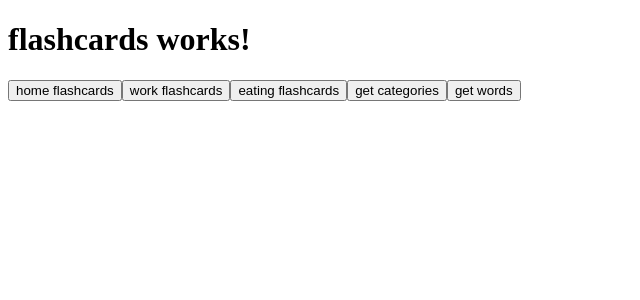
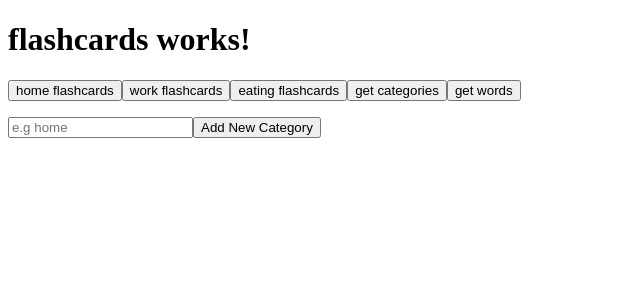
Before and after one commit to Zdamian/flashcards-app, an Angular app: page / in a window 1280 px wide. Shown: the top 300 px of the page, without its empty margins (0-640 px from the left). Built offline with nearby package versions, Linux system fonts and the light colour scheme.

Commit message:
post category

```diff
--- a/src/app/flashcard/flashcard.module.ts
+++ b/src/app/flashcard/flashcard.module.ts
@@ -1,6 +1,7 @@
 import { NgModule } from '@angular/core';
 import { CommonModule } from '@angular/common';
 import { HttpModule } from '@angular/http';
+import { FormsModule } from '@angular/forms';
 
 import { FlashcardsComponent } from './flashcards/flashcards.component';
 import { FlashcardService } from './shared/flashcard.service';
@@ -8,7 +9,8 @@ import { FlashcardService } from './shared/flashcard.service';
 @NgModule({
   imports: [
     CommonModule,
-    HttpModule
+    HttpModule,
+    FormsModule
   ],
   exports: [FlashcardsComponent],
   declarations: [FlashcardsComponent],
--- a/src/app/flashcard/flashcards/flashcards.component.html
+++ b/src/app/flashcard/flashcards/flashcards.component.html
@@ -53,3 +53,8 @@
       <span>{{ word.english }}</span>
   </li>
 </ul>
+
+<div>
+  <input type="text" placeholder="e.g home" [(ngModel)]="Name">
+  <button (click)="postCategory(Name)">Add New Category</button>
+</div>
--- a/src/app/flashcard/flashcards/flashcards.component.ts
+++ b/src/app/flashcard/flashcards/flashcards.component.ts
@@ -20,6 +20,8 @@ export class FlashcardsComponent implements OnInit {
   public category: Category = <any>{};
 
   public word: Word = <any>{};
+
+  public Name: string;
 
   constructor(private flashcardService: FlashcardService) { }
 
@@ -104,4 +106,14 @@ export class FlashcardsComponent implements OnInit {
       });
   }
 
+  postCategory(name: string) {
+    this.flashcardService.postCategory(name)
+      .subscribe(category => {
+      console.log(name);
+      this.Name = '';
+      }, err => {
+        console.error(err);
+      });
+  }
+
 }
--- a/src/app/flashcard/shared/flashcard.service.ts
+++ b/src/app/flashcard/shared/flashcard.service.ts
@@ -65,6 +65,22 @@ export class FlashcardService {
       .catch(this.handleError);
   }
 
+  public postCategory(name: string): Observable<ICategory> {
+
+    const url = this.getUrl('categories');
+    return this.http.post(url, {name: name})
+      .map(res => <ICategory>res.json())
+      .catch(this.handleError);
+  }
+
+  public postWord(polish: string, english: string, categoryId: string): Observable<IWord> {
+
+    const url = this.getUrl('words');
+    return this.http.post(url, {polish: polish, english: english, categoryId: categoryId})
+      .map(res => <IWord>res.json())
+      .catch(this.handleError);
+  }
+
   private getUrl(endpoint: string, param?: string | number): string {
 
     const url = `${this.api}/${endpoint}`;
```
